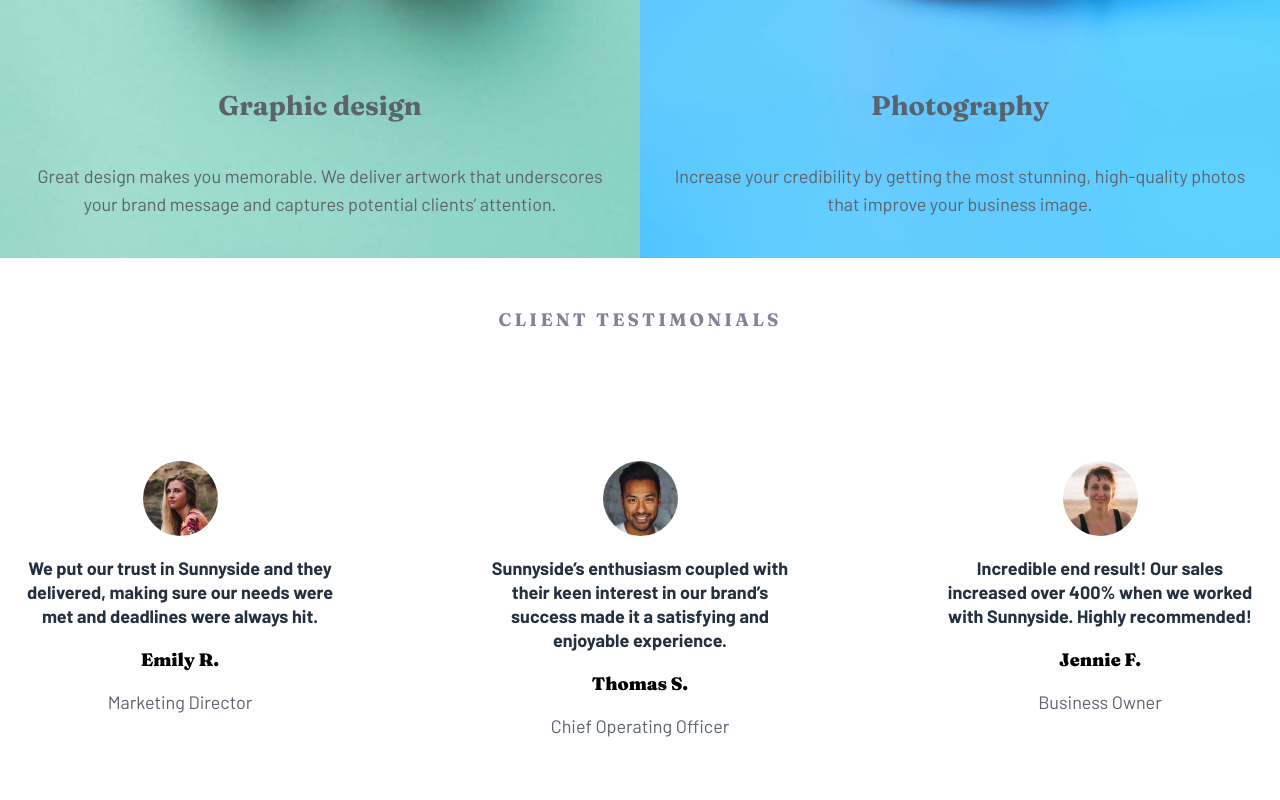
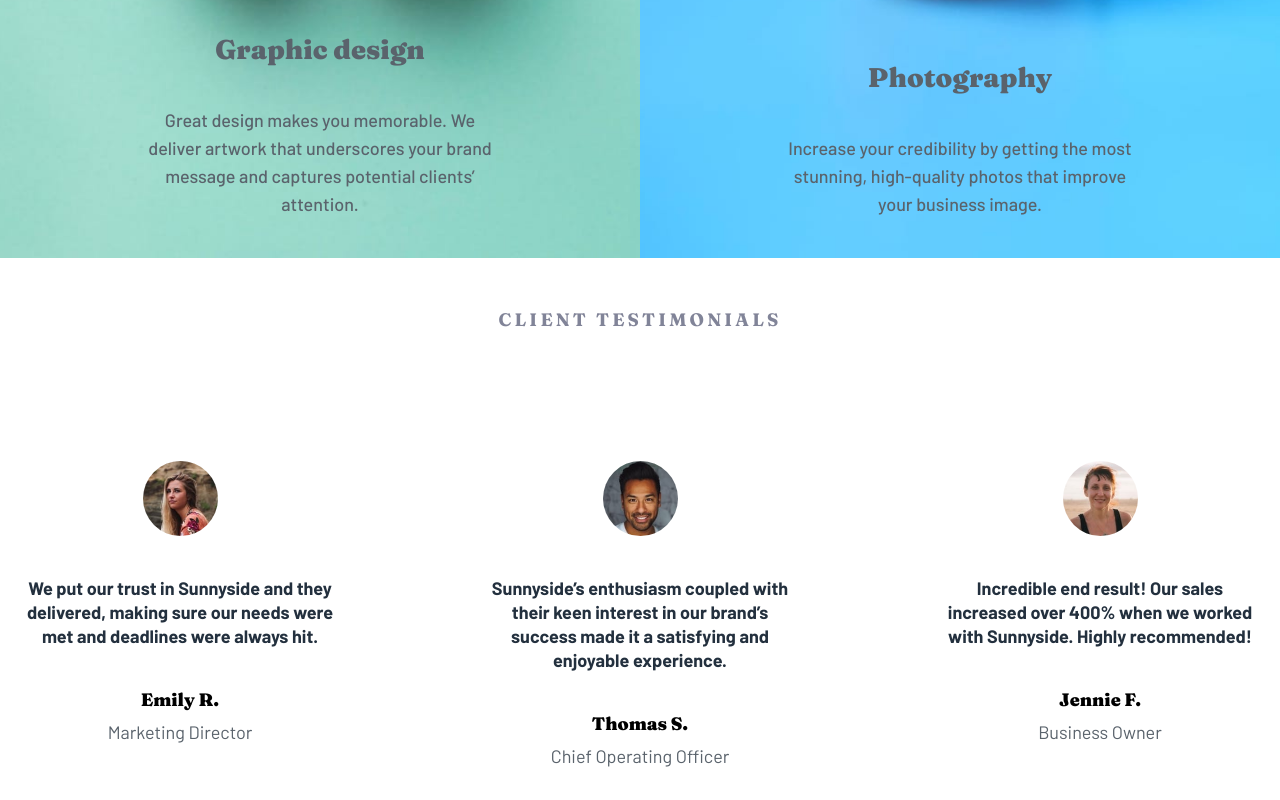
Before and after one commit to Belgacem-Dahmen/sunnyside-agency-landing-page-main, a plain HTML site: page index.html in a window 1280 px wide. Shown: the part 1880-2680 px from the top of the page. Drawn offline with Linux system fonts and the light colour scheme.

Commit message:
fixing testimoanials display

```diff
--- a/index.html
+++ b/index.html
@@ -90,8 +90,12 @@
           We put our trust in Sunnyside and they delivered, making sure our
           needs were met and deadlines were always hit.
         </p>
+
+        <div class="testimonial__info">
           <p class="testimonial__name">Emily R.</p>
           <p class="testimonial__post">Marketing Director</p>
+        </div>
+
       </div>
 
       <div class="testimonial__card">
@@ -100,8 +104,10 @@
           Sunnyside’s enthusiasm coupled with their keen interest in our brand’s
           success made it a satisfying and enjoyable experience.
         </p>
+        <div class="testimonial__info">
           <p class="testimonial__name">Thomas S.</p>
           <p class="testimonial__post">Chief Operating Officer</p>
+        </div>
       </div>
 
       <div class="testimonial__card">
@@ -110,8 +116,10 @@
           Incredible end result! Our sales increased over 400% when we worked
           with Sunnyside. Highly recommended!
         </p>
+        <div class="testimonial__info">
           <p class="testimonial__name">Jennie F.</p>
           <p class="testimonial__post">Business Owner</p>
+        </div>
       </div>
     </div>
 
--- a/style.css
+++ b/style.css
@@ -217,7 +217,7 @@ header {
 .testimonial__card {
   display: flex;
   flex-direction: column;
-  gap: 20px;
+  gap: 40px;
   align-items: center;
   color: var(--color-very-dark-grayish-blue);
 }
@@ -238,6 +238,12 @@ header {
   font-family: var(--font-family-fraunces);
   font-weight: var(--font-weight-fraunces-900);
   color: black;
+}
+
+.testimonial__info {
+  display: flex;
+  flex-direction: column;
+  gap: 10px;
 }
 
 /* gallery */
@@ -311,6 +317,7 @@ header {
 
   .service__details__title {
     max-width: 75%;
+
   }
 
   .service__details__button {
@@ -341,6 +348,17 @@ header {
     background-repeat: no-repeat;
   }
 
+  .job__title {
+    font-weight: var(--font-weight-fraunces-900);
+  }
+
+  .job__description {
+    max-width: 60%;
+    font-weight: 500;
+  }
+
+
+
   .testimonials {
     display: grid;
   }
```
Lines whose indentation alone changed are shown as unchanged.
